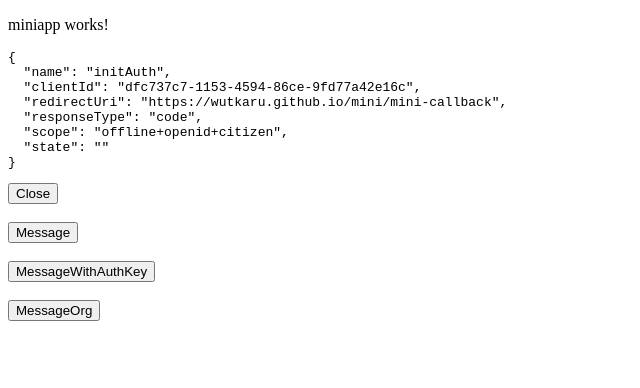
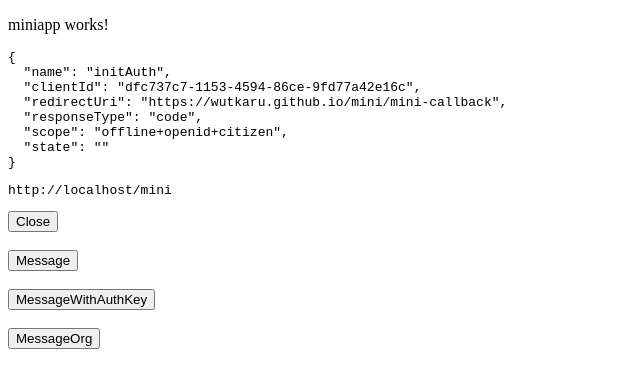
Before and after one commit to wutkaru/mini, an Angular app: page /mini in a window 1280 px wide. Shown: the top 388 px of the page, without its empty margins (0-640 px from the left). Built offline with nearby package versions, Linux system fonts and the light colour scheme.

Commit message:
feat: add url path

```diff
--- a/src/app/miniapp/miniapp.component.html
+++ b/src/app/miniapp/miniapp.component.html
@@ -1,5 +1,6 @@
 <p>miniapp works!</p>
 <pre>{{messageObject | json}}</pre>
+<pre>{{url}}</pre>
 <button (click)="appService.close()">Close</button>
 <br/><br/>
 <button (click)="appService.getMessage('message')">Message</button>
--- a/src/app/miniapp/miniapp.component.ts
+++ b/src/app/miniapp/miniapp.component.ts
@@ -8,8 +8,11 @@ import { AppService } from '../app.service';
 })
 export class MiniappComponent implements OnInit {
 
+  url: string;
   messageObject = {};
-  constructor(public appService: AppService) { }
+  constructor(public appService: AppService) {
+    this.url = window.location.href;
+  }
 
 
   ngOnInit(): void {
```
